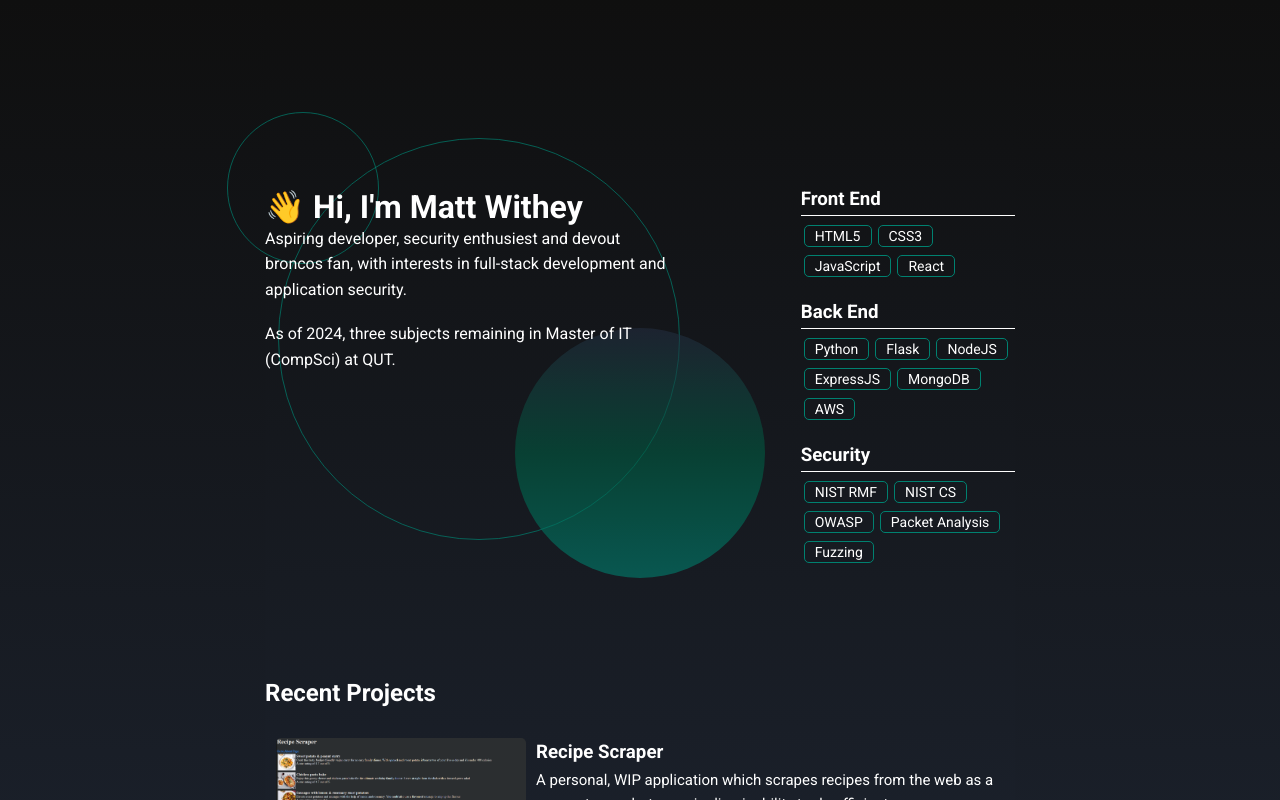
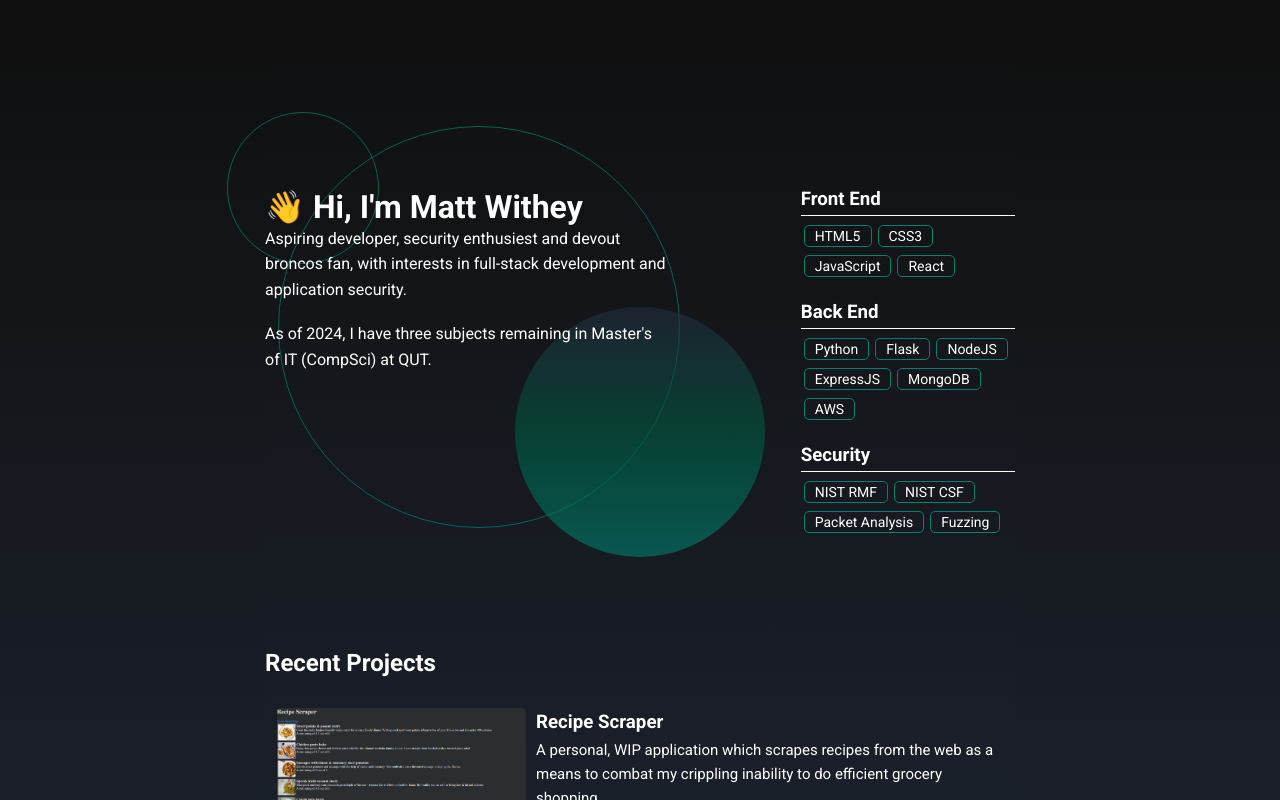
Before and after one commit to mwithe/portfolio, a React (Vite) app: page / in a window 1280 px wide. Shown: the top 800 px of the page. Built offline with nearby package versions, Linux system fonts and the light colour scheme.

Commit message:
Text updated

```diff
--- a/src/App.jsx
+++ b/src/App.jsx
@@ -35,7 +35,7 @@ function App() {
   const skills = {
     frontend: ['HTML5', 'CSS3', 'JavaScript', 'React'],
     backend: ['Python', 'Flask', 'NodeJS', 'ExpressJS', 'MongoDB', 'AWS'],
-    security: ['NIST RMF', 'NIST CS', 'OWASP', 'Packet Analysis', 'Fuzzing']
+    security: ['NIST RMF', 'NIST CSF', 'Packet Analysis', 'Fuzzing']
   }
 
   return (
@@ -49,7 +49,7 @@ function App() {
             <h1 className='animate-title-left'>&#128075; Hi, I'm Matt Withey</h1>
             <p>Aspiring developer, security enthusiest and devout broncos fan, with interests in full-stack development and application security.</p>
             <br></br>
-            <p>As of 2024, three subjects remaining in Master of IT (CompSci) at QUT.</p>
+            <p>As of 2024, I have three subjects remaining in Master's of IT (CompSci) at QUT.</p>
           </div>
           <div className='profile-skills'>
             <h3 className='animate-title-right'>Front End</h3>
```
